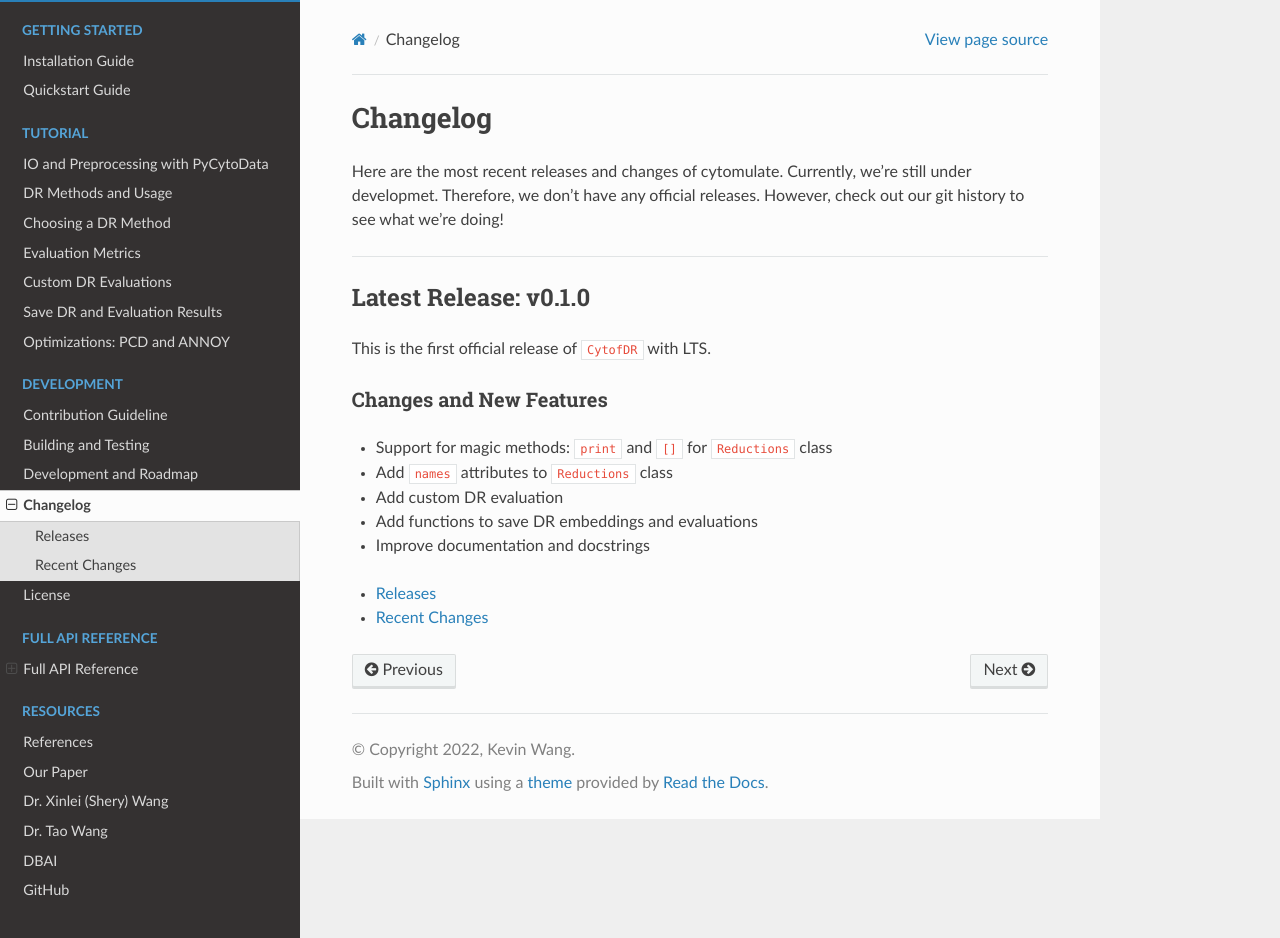
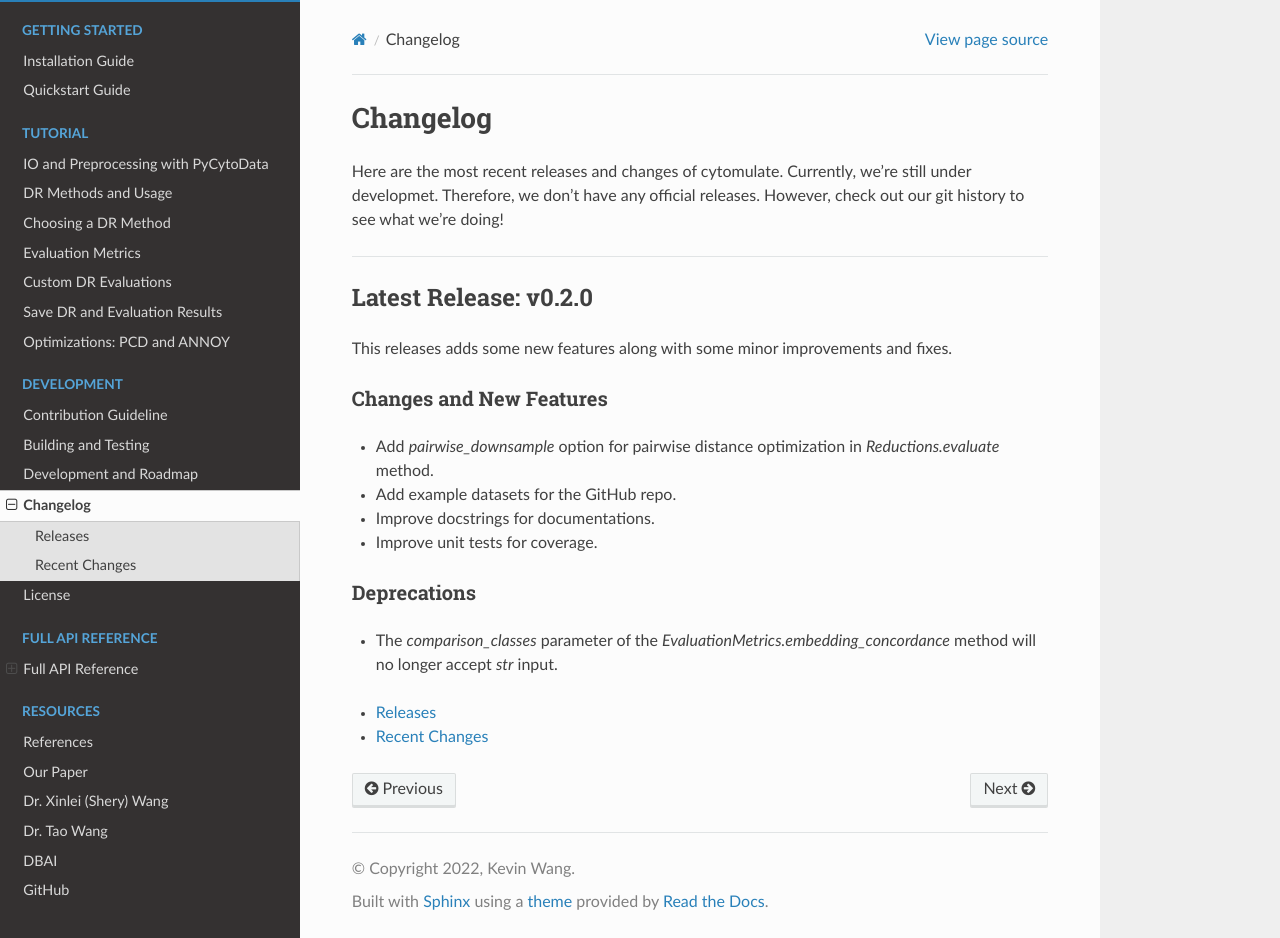
Before and after one commit to kevin931/CytofDR, a Sphinx documentation site: the page built from docs/source/change/index.rst, in a window 1280 px wide and 938 px high. Built offline with Sphinx 7.4.7 and the Read the Docs theme 2.0.0, drawn with Linux system fonts in a browser that asks for light colours.

Commit message:
[Release] Update for release 0.2.0

```diff
--- a/CytofDR/__init__.py
+++ b/CytofDR/__init__.py
@@ -1,3 +1,3 @@
-__version__ = "0.1.0"
+__version__ = "0.2.0"
 
 from CytofDR import dr, evaluation
--- a/docs/source/change/index.rst
+++ b/docs/source/change/index.rst
@@ -9,19 +9,24 @@ doing!
 ------------------------
 
 ************************
-Latest Release: v0.1.0
+Latest Release: v0.2.0
 ************************
 
-This is the first official release of ``CytofDR`` with LTS.
+This releases adds some new features along with some minor improvements and fixes.
+
 
 Changes and New Features
 --------------------------
 
-- Support for magic methods: ``print`` and ``[]`` for ``Reductions`` class
-- Add ``names`` attributes to ``Reductions`` class
-- Add custom DR evaluation
-- Add functions to save DR embeddings and evaluations
-- Improve documentation and docstrings
+- Add `pairwise_downsample` option for pairwise distance optimization in `Reductions.evaluate` method.
+- Add example datasets for the GitHub repo.
+- Improve docstrings for documentations.
+- Improve unit tests for coverage.
+
+Deprecations
+----------------
+
+- The `comparison_classes` parameter of the `EvaluationMetrics.embedding_concordance` method will no longer accept `str` input.
 
 
 .. toctree::
--- a/docs/source/conf.py
+++ b/docs/source/conf.py
@@ -20,7 +20,7 @@ sys.path.insert(0, os.path.abspath('../../'))
 project = 'CytofDR'
 copyright = '2022, Kevin Wang'
 author = 'Kevin Wang'
-release = '0.1.0'
+release = '0.2.0'
 
 extensions = [
     "sphinx_rtd_theme",
--- a/meta.yaml
+++ b/meta.yaml
@@ -1,5 +1,5 @@
 {% set name = "CytofDR" %}
-{% set version = "0.1.0" %}
+{% set version = "0.2.0" %}
 
 package:
   name: "{{ name|lower }}"
@@ -7,7 +7,7 @@ package:
 
 source:
   url: https://pypi.io/packages/source/{{ name[0] }}/{{ name }}/{{ name }}-{{ version }}.tar.gz
-  sha256: 7880f5b23d8b6554732f7ead73c07642d7e2eae080434e18953829603aee9bd3
+  sha256: 437a892d497aebdb166b0962aad612daec026072c506bb86a7c0d02a6800f5bc
 
 build:
   noarch: python
@@ -23,7 +23,7 @@ requirements:
   run:
     - python >=3.7
     - scikit-learn
-    - numpy <=1.21
+    - numpy
     - scipy
     - umap-learn
     - openTSNE
--- a/setup.py
+++ b/setup.py
@@ -4,7 +4,7 @@ import os
 import shutil
 import distutils.cmd
 
-VERSION = "0.1.0"
+VERSION = "0.2.0"
 
 class PypiCommand(distutils.cmd.Command):
 
```
Also changed, not shown: README.md (+13 -9 lines), docs/source/change/releases.rst (+21 -0 lines).
